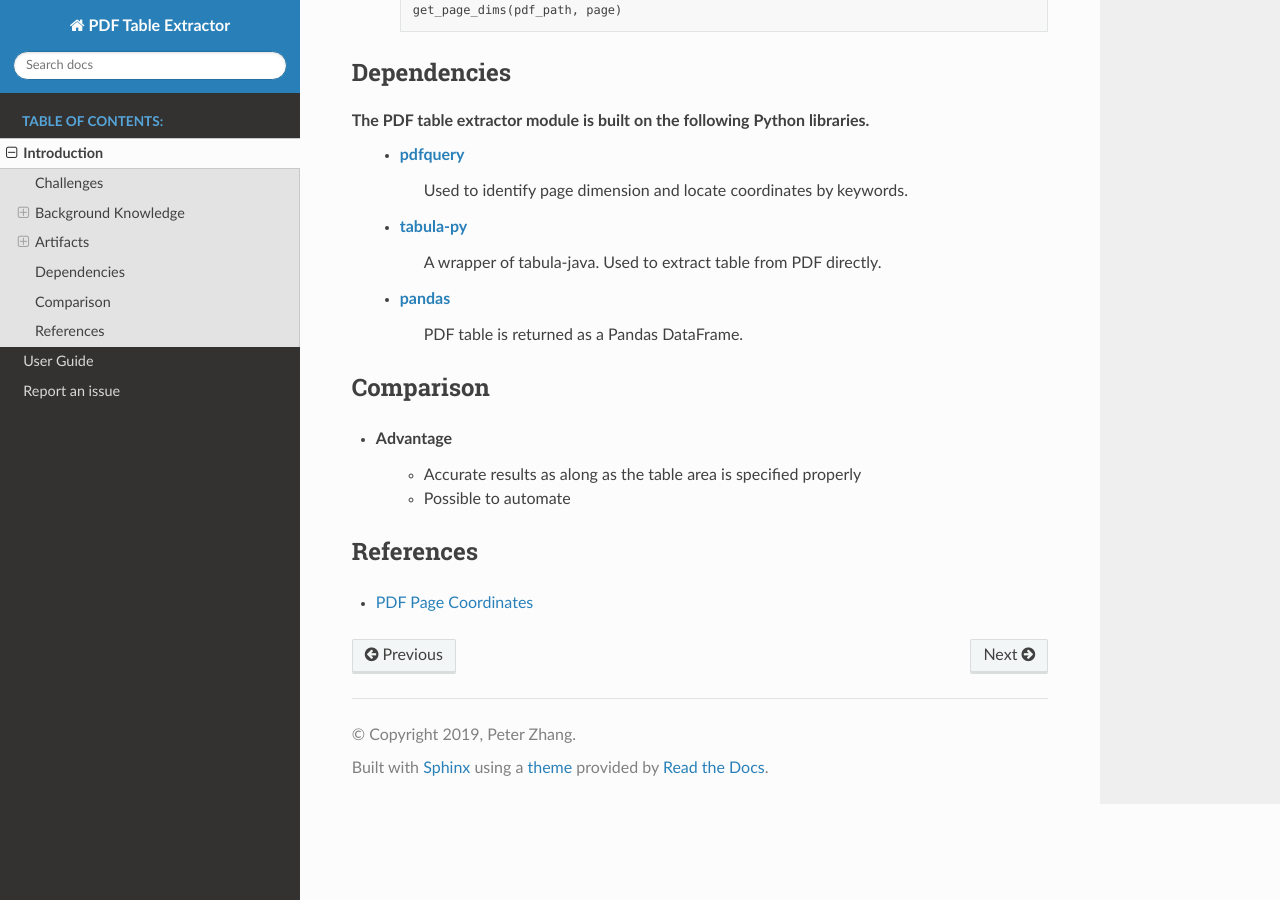
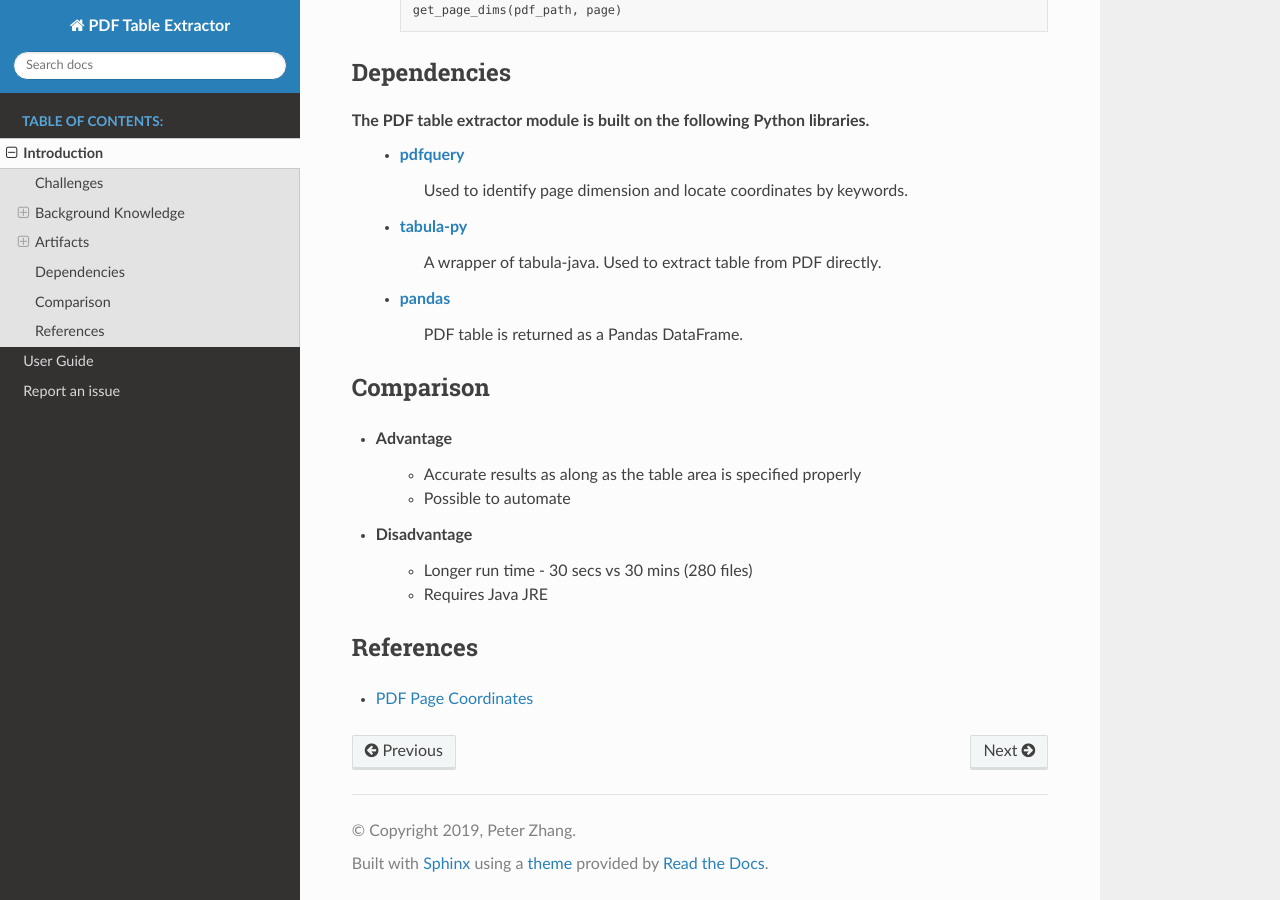
Before and after one commit to peter-sas/techtalk, a Sphinx documentation site: the page built from docs/source/intro.rst, in a window 1280 px wide and 900 px high, scrolled down 2876 px. Built offline with Sphinx 7.4.7 and the Read the Docs theme 2.0.0, drawn with Linux system fonts in a browser that asks for light colours.

Commit message:
added comparison section.

```diff
--- a/docs/source/intro.rst
+++ b/docs/source/intro.rst
@@ -91,6 +91,10 @@ Comparison
    * Accurate results as along as the table area is specified properly
    * Possible to automate
 
+* Disadvantage
+   * Longer run time - 30 secs vs 30 mins (280 files)
+   * Requires Java JRE
+
 References
 ----------
 
```
